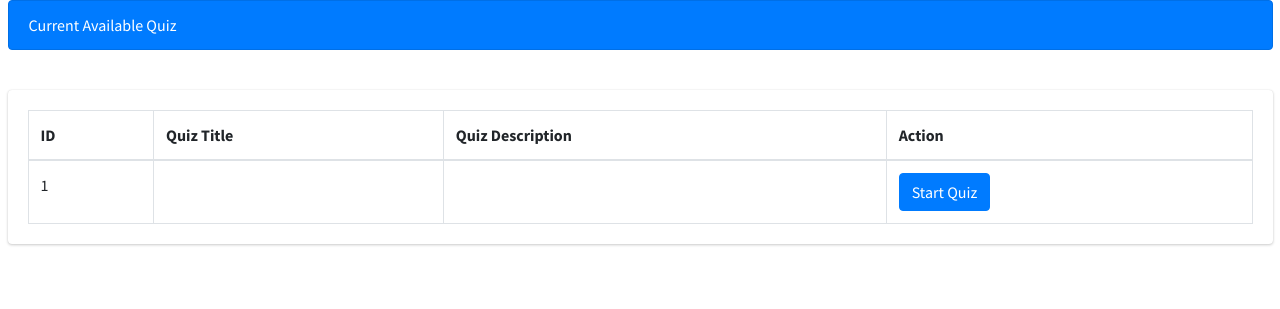
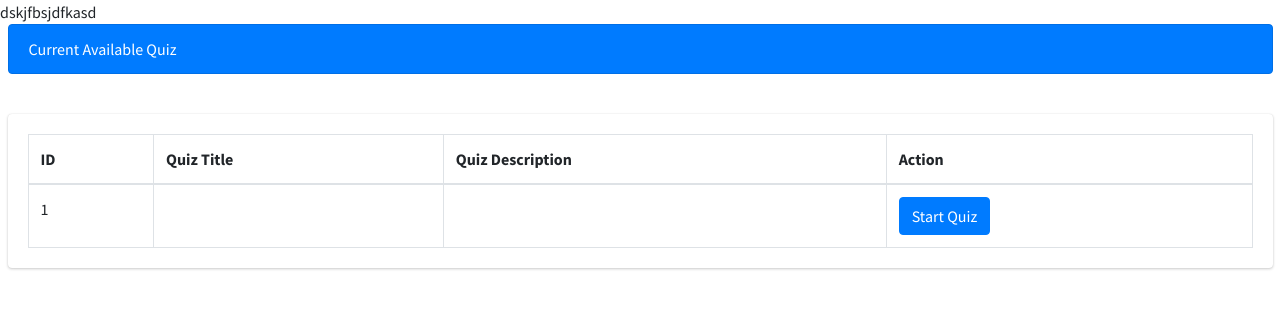
Before and after one commit to parengjames/survey, a PHP site: page /takequiz.php in a window 1280 px wide. Shown: the top 309 px of the page. Run offline with PHP 8.4, Linux system fonts and the light colour scheme; tables that the repository leaves empty or names only in its code hold one stand-in row (values such as "Sample post"); data that the repository does not hold is empty; some libraries are stand-ins or nearby versions.

Commit message:
sample commit

```diff
--- a/takequiz.php
+++ b/takequiz.php
@@ -14,7 +14,9 @@
 </head>
 
 <body>
-
+	<div>
+		dskjfbsjdfkasd
+	</div>
 	<div class="container-fluid admin">
 		<div class="col-md-12 alert alert-primary">Current Available Quiz</div>
 		<br>
```
